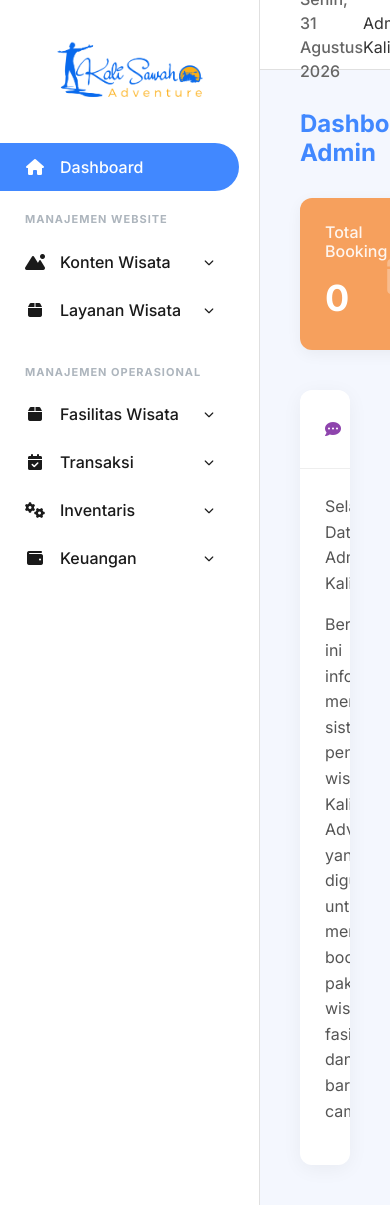
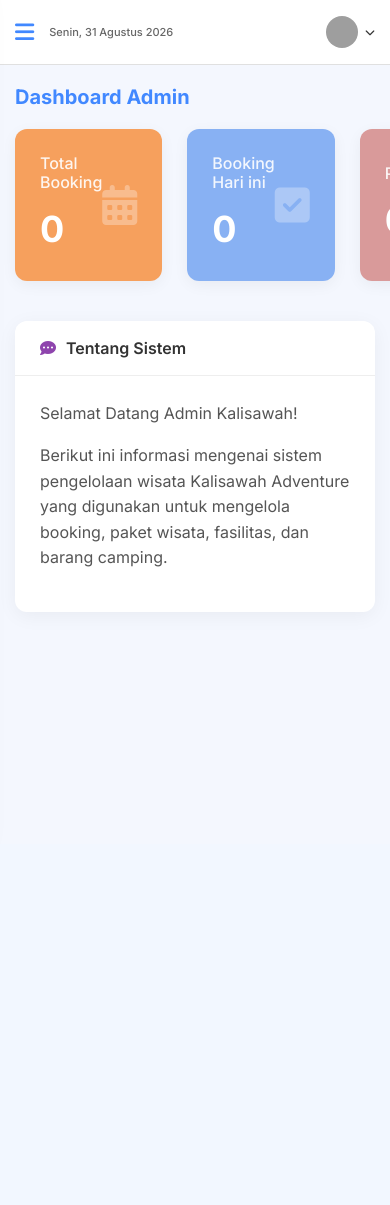
Before and after one commit to ramadnazwa759-source/KALISAWAH-KEL-4, a Laravel app: page /admin/dashboard in a window 390 px wide. After the commit the page ends 612 px from the top, so only its background shows below. Run offline with Laravel 12, Linux system fonts and the light colour scheme; a user stored in the database is signed in; data comes from the database, SQL or seed files in the repository; data that the repository does not hold is empty; some libraries are stand-ins or nearby versions; grey boxes are pictures that could not be loaded.

Commit message:
Perbaikan kode

```diff
--- a/app/Http/Controllers/API/Inventaris/InventarisPerUnitController.php
+++ b/app/Http/Controllers/API/Inventaris/InventarisPerUnitController.php
@@ -3,7 +3,7 @@
 namespace App\Http\Controllers\API\Inventaris;
 
 use App\Http\Controllers\Controller;
-use App\Models\InventarisPerUnit;
+use App\Models\InventarisPerunit;
 use App\Models\JenisInventaris;
 use App\Models\LokasiPenyimpanan;
 use Illuminate\Http\Request;
--- a/resources/views/components/footer.blade.php
+++ b/resources/views/components/footer.blade.php
@@ -58,10 +58,10 @@
 
             <img src="{{ asset('images/logoKalisawah.png') }}"
                  alt="{{ $footerData['location']['name'] }}"
-                 class="h-25 mb-50"
+                 class="h-20 w-auto object-contain mb-6"
                  onerror="this.src='https://picsum.photos/200/50'">
 
-            <h3 class="text-xl font-bold mb-4">
+            <h3 class="text-base font-bold mb-4">
                 {{ $footerData['location']['name'] }}
             </h3>
 
--- a/resources/views/layouts/admin.blade.php
+++ b/resources/views/layouts/admin.blade.php
@@ -180,6 +180,130 @@
             margin-bottom: 30px;
             font-size: 24px;
         }
+
+        /* ================= RESPONSIVE ADMIN ================= */
+
+/* Tombol hamburger */
+.mobile-menu-btn {
+    display: none;
+    border: none;
+    background: transparent;
+    font-size: 22px;
+    color: #4188FF;
+    cursor: pointer;
+}
+
+/* Overlay mobile */
+.sidebar-overlay {
+    display: none;
+}
+
+
+/* ================= TABLET & HP ================= */
+@media (max-width: 991.98px) {
+
+    body {
+        overflow-x: hidden;
+    }
+
+    /* Sidebar menjadi fixed */
+    .sidebar_pembuat {
+        position: fixed;
+        top: 0;
+        left: -280px;
+        width: 260px;
+        min-width: 260px;
+        height: 100vh;
+        transition: left 0.3s ease;
+        z-index: 1001;
+        box-shadow: 5px 0 20px rgba(0,0,0,0.1);
+    }
+
+    /* Sidebar ketika dibuka */
+    .sidebar_pembuat.mobile-open {
+        left: 0;
+    }
+
+    /* Main memenuhi layar */
+    .main-content {
+        width: 100%;
+        min-width: 0;
+    }
+
+    /* Navbar */
+    .navbar_pembuat {
+        height: 65px;
+        min-height: 65px;
+        padding: 0 20px;
+    }
+
+    /* Tombol hamburger muncul */
+    .mobile-menu-btn {
+        display: block;
+    }
+
+    /* Tanggal */
+    #currentDate {
+        font-size: 13px;
+    }
+
+    /* Profile */
+    .user-profile span {
+        display: none;
+    }
+
+    /* Container */
+    .container-custom {
+        padding: 25px 20px;
+    }
+
+    /* Overlay */
+    .sidebar-overlay {
+        position: fixed;
+        inset: 0;
+        background: rgba(0,0,0,0.4);
+        z-index: 1000;
+    }
+
+    .sidebar-overlay.show {
+        display: block;
+    }
+}
+
+
+/* ================= HP ================= */
+@media (max-width: 575.98px) {
+
+    .navbar_pembuat {
+        padding: 0 15px;
+    }
+
+    .container-custom {
+        padding: 20px 15px;
+    }
+
+    .page-title {
+        font-size: 20px;
+        margin-bottom: 20px;
+    }
+
+    #currentDate {
+        font-size: 11px;
+    }
+
+    .user-profile {
+        gap: 7px;
+    }
+
+    .user-profile img {
+        width: 32px;
+        height: 32px;
+    }
+
+    .user-profile i {
+        font-size: 10px !important;
+    }
+}
     </style>
 
     @stack('styles')
@@ -290,11 +414,26 @@
     <div style="margin-bottom: 30px;"></div> <!-- Spacer bawah -->
 </div>
 
+<!-- Overlay untuk mobile -->
+<div class="sidebar-overlay" id="sidebarOverlay"></div>
+
 <!-- ================= MAIN ================= -->
 <div class="main-content">
 
     <div class="navbar_pembuat">
+
+    <div style="display: flex; align-items: center; gap: 15px;">
+
+        <button
+            type="button"
+            class="mobile-menu-btn"
+            id="mobileMenuBtn">
+            <i class="fa-solid fa-bars"></i>
+        </button>
+
         <div id="currentDate" style="font-weight: 500; color: #666;"></div>
+
+    </div>
 
         <div class="user-profile" id="profileTrigger">
             <span>Admin Kalisawah</span>
@@ -384,6 +523,36 @@ document.getElementById('currentDate').innerText =
 //         window.location.href = "/admin/login";
 //     }
 // }
+
+// =========================
+// Mobile Sidebar
+// =========================
+
+const mobileMenuBtn = document.getElementById('mobileMenuBtn');
+const sidebar = document.querySelector('.sidebar_pembuat');
+const sidebarOverlay = document.getElementById('sidebarOverlay');
+
+if (mobileMenuBtn) {
+
+    mobileMenuBtn.addEventListener('click', function () {
+
+        sidebar.classList.toggle('mobile-open');
+        sidebarOverlay.classList.toggle('show');
+
+    });
+
+}
+
+if (sidebarOverlay) {
+
+    sidebarOverlay.addEventListener('click', function () {
+
+        sidebar.classList.remove('mobile-open');
+        sidebarOverlay.classList.remove('show');
+
+    });
+
+}
 </script>
 
 <script src="https://cdn.jsdelivr.net/npm/bootstrap@5.3.0/dist/js/bootstrap.bundle.min.js"></script>
--- a/routes/web.php
+++ b/routes/web.php
@@ -44,10 +44,10 @@ Route::prefix('admin')->middleware(['auth', 'admin'])->as('admin.')->group(funct
     })->name('logout');
 
     Route::resource('kategori-paket', KategoriPaketController::class);
-    Route::resource('paket-wisata', PaketwisataController::class);
+    Route::resource('paket-wisata', PaketWisataController::class);
     Route::resource('paket-fasilitas', PaketFasilitasController::class);
     Route::resource('kategori-inventaris', KategoriInventarisController::class);
-    Route::resource('subkategori-inventaris', SubKategoriInventarisController::class);
+    Route::resource('subkategori-inventaris', SubkategoriInventarisController::class);
     Route::resource('jenis-inventaris', JenisInventarisController::class);
     Route::resource('lokasi-penyimpanan', LokasiPenyimpananController::class);
     Route::resource('inventaris-perunit', InventarisPerUnitController::class);
```
Also changed, not shown: resources/views/pengunjung/halaman-paket/detail-paket.blade.php (+66 -13 lines), 5 other files.
